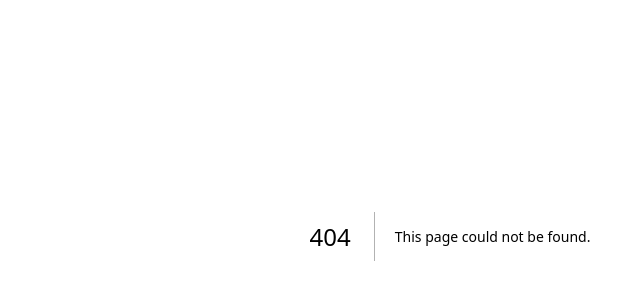
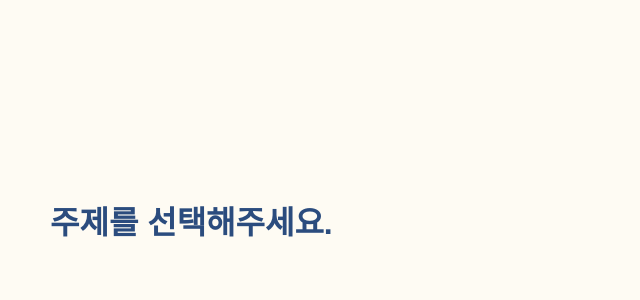
Before and after one commit to dmdeh/job-cracker, a Next.js app: page /selection/topics/contents in a window 1280 px wide. Before the commit this address had no page. Shown: the part 164-464 px from the top of the page, without its empty margins (190-830 px from the left). Built offline with nearby package versions, Linux system fonts and the light colour scheme.

Commit message:
feat: 주제 상세 선택페이지 구조 구현

```diff
--- /dev/null
+++ b/src/app/selection/topics/contents/contents.module.css
@@ -0,0 +1,21 @@
+.page {
+  height: 100vh;
+  display: flex;
+  flex-direction: column;
+  align-items: center;
+  justify-content: center;
+  gap: 2rem;
+  padding: 1rem;
+}
+
+.header {
+  width: 100%;
+  max-width: 100vh;
+  color: var(--color-blue100);
+}
+
+.grid {
+  width: 100vh;
+  display: grid;
+  gap: 1.5rem;
+}
--- /dev/null
+++ b/src/app/selection/topics/contents/page.tsx
@@ -0,0 +1,18 @@
+"use client";
+
+import { useSearchParams } from "next/navigation";
+import styles from "./contents.module.css";
+
+export default function Contents() {
+  const searchParams = useSearchParams();
+  const contents = searchParams.get("selected")?.split(",") || [];
+
+  return (
+    <div className={styles.page}>
+      <div className={styles.header}>
+        <h1>주제를 선택해주세요. </h1>
+      </div>
+      <div className={styles.grid}></div>
+    </div>
+  );
+}
```
